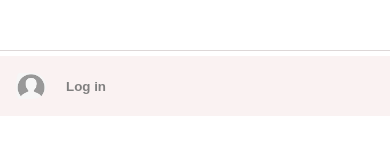
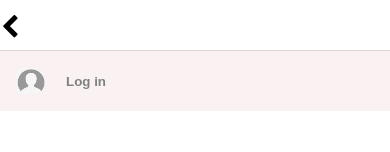
Before and after one commit to oluwatay123/Tiktok, a React (Create React App) app: page / in a window 390 px wide. Shown: the top 152 px of the page. Built offline with nearby package versions, Linux system fonts and the light colour scheme.

Commit message:
Add files via upload

```diff
--- a/src/styles/header.css
+++ b/src/styles/header.css
@@ -107,7 +107,7 @@
   }
 
   .left-icon-container {
-    margin: -30px 0 0 -90px;
+    margin: -10px 0 0  -49px;
 
     width: 50px;
     height: 50px;
--- a/src/styles/mainbody.css
+++ b/src/styles/mainbody.css
@@ -126,11 +126,12 @@
 
  .get-coin{
     position: fixed;
+
  }
 
   .get-coin-button {
     position: fixed;
-    top: 56px;
+    top: 51px;
     left: 0;
     right: 0;
   }
```
